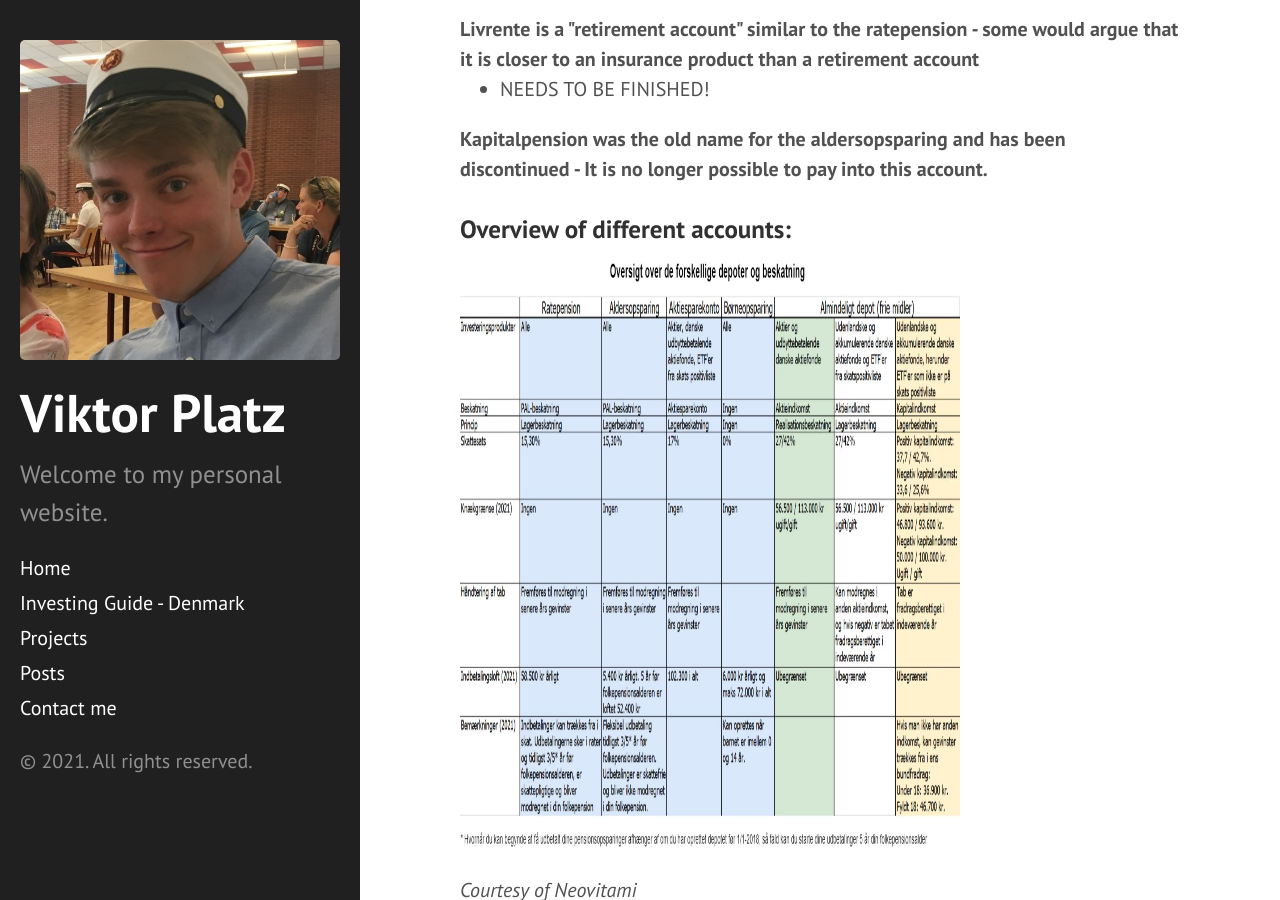
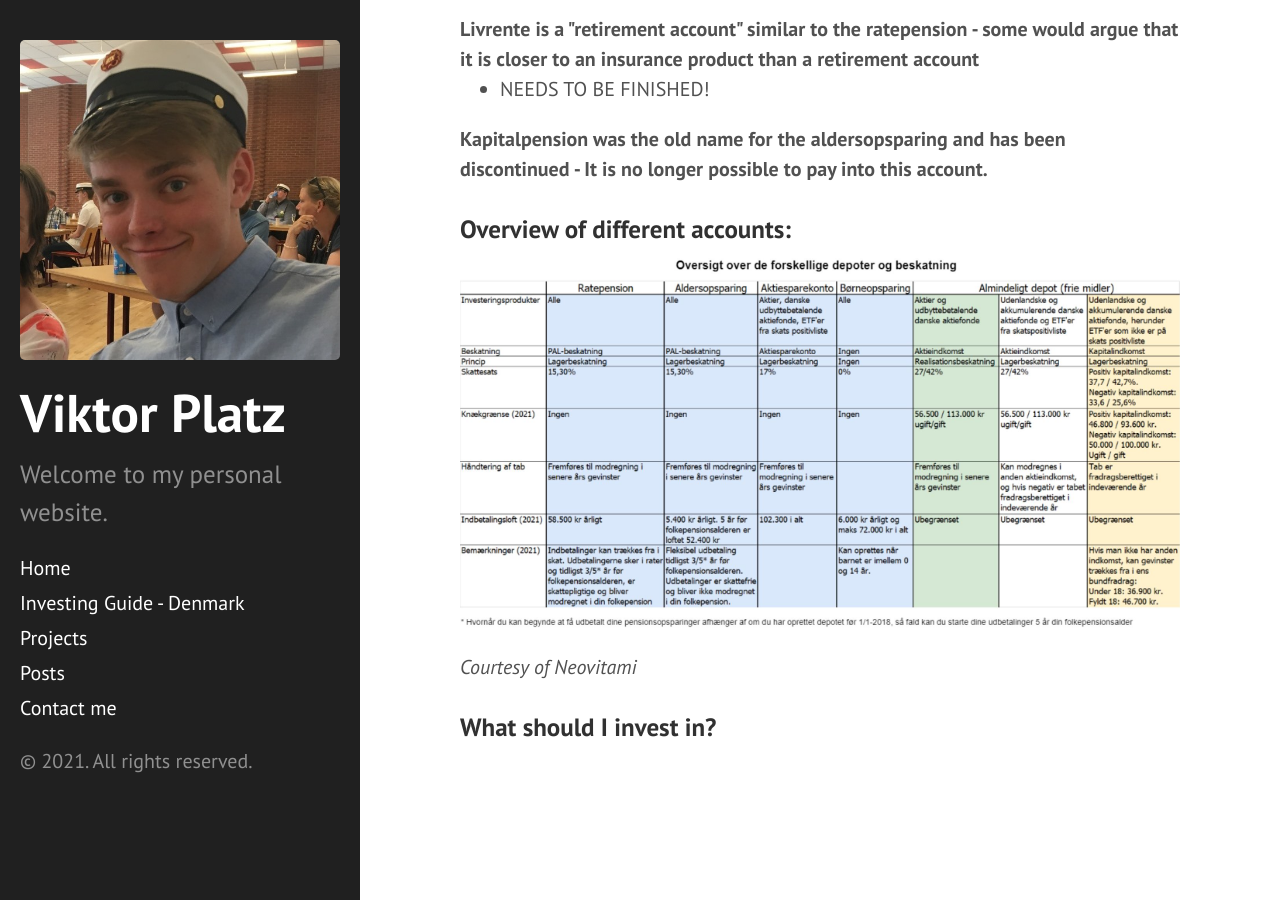
Before and after one commit to ViktorPlatz/redviktor.github.io, a Jekyll site: the page built from investingguide.html, in a window 1280 px wide and 900 px high, scrolled down 2394 px. Built offline with Jekyll 4.4.1, drawn with Linux system fonts in a browser that asks for light colours.

Commit message:
whoops - mistake on an image

```diff
--- a/investingguide.html
+++ b/investingguide.html
@@ -79,7 +79,7 @@ If they <b>are not</b> udbytte betalende (dividend paying) they are taxed based
 <b>Kapitalpension was the old name for the aldersopsparing and has been discontinued - It is no longer possible to pay into this account.</b>
 
 <h3>Overview of different accounts:</h3>
-<img src="\images\investmentaccountoverview.jpg" alt="Investment account overview" style="width:500px;height:600px;">
+<img src="\images\investmentaccountoverview.jpg" alt="Investment account overview">
 <cite>Courtesy of Neovitami</cite>
 
 <h3>What should I invest in?</h3>
```
